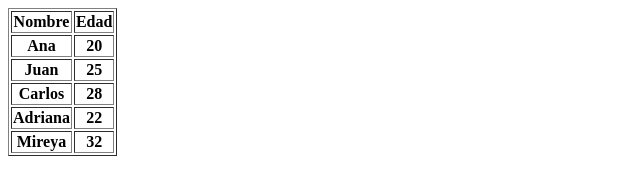
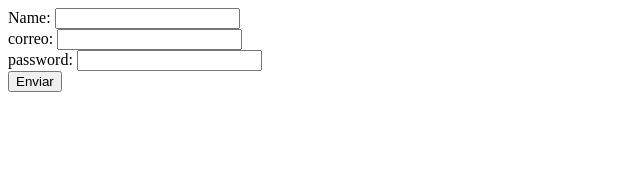
Before and after one commit to KelviCalle20/labos6, a plain HTML site: page index.html in a window 1280 px wide. Shown: the whole page, without its empty margins (0-640 px from the left). Drawn offline with Linux system fonts and the light colour scheme.

Commit message:
feat: adicion de formularios

```diff
--- a/index.html
+++ b/index.html
@@ -6,13 +6,11 @@
     <title>Document</title>
 </head>
 <body>
-    <table border="1">
-        <tr><th>Nombre</th><th>Edad</th></tr>
-        <tr><th>Ana</th><th>20</th></tr>
-        <tr><th>Juan</th><th>25</th></tr>
-        <tr><th>Carlos</th><th>28</th></tr>
-        <tr><th>Adriana</th><th>22</th></tr>
-        <tr><th>Mireya</th><th>32</th></tr>
-    </table>
+    <form action="">
+        Name: <input type="text"><br>
+        correo: <input type="email"><br>
+        password: <input type="password"><br>
+        <input type="submit" value="Enviar">
+    </form>
 </body>
 </html>
```
